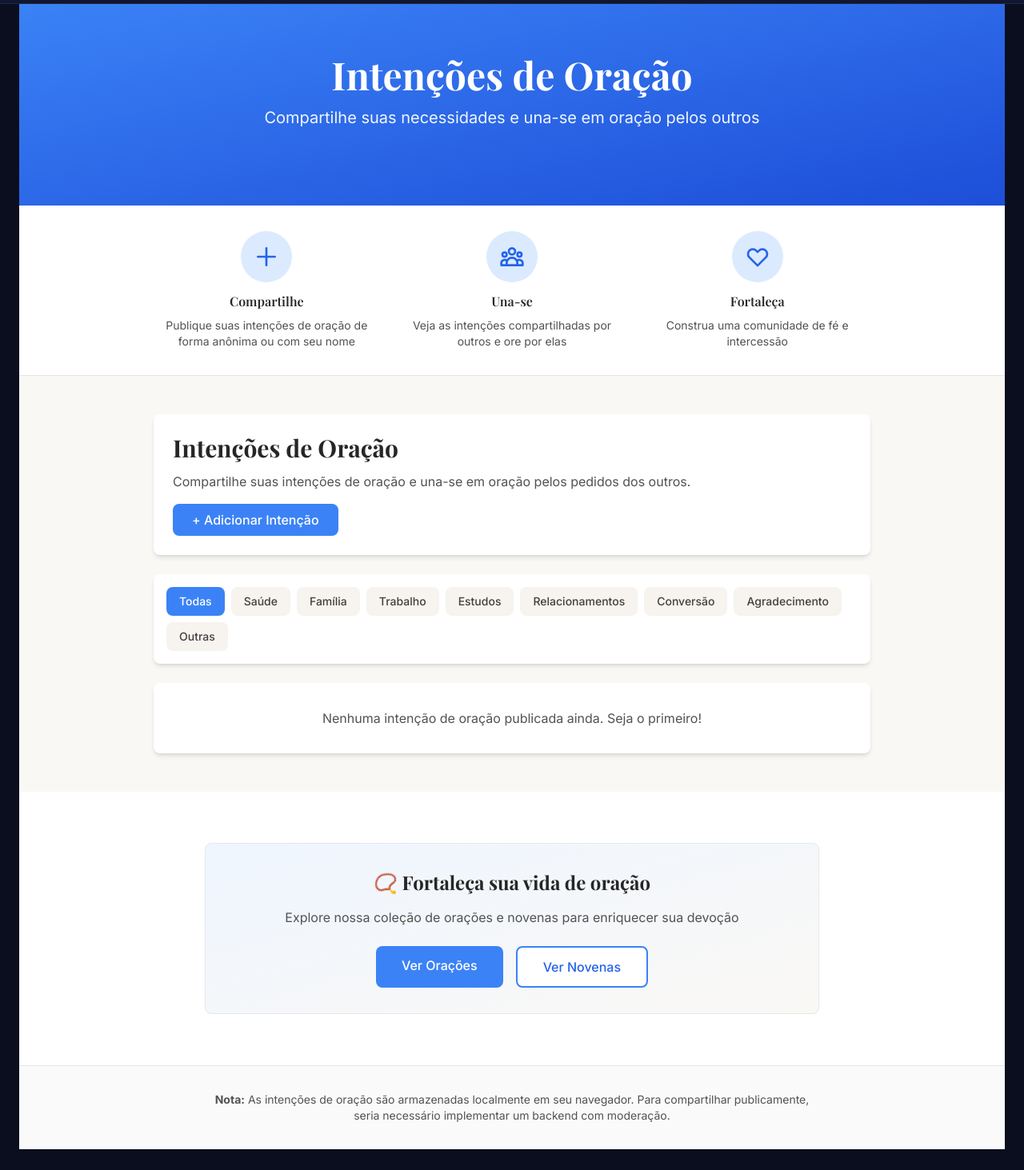
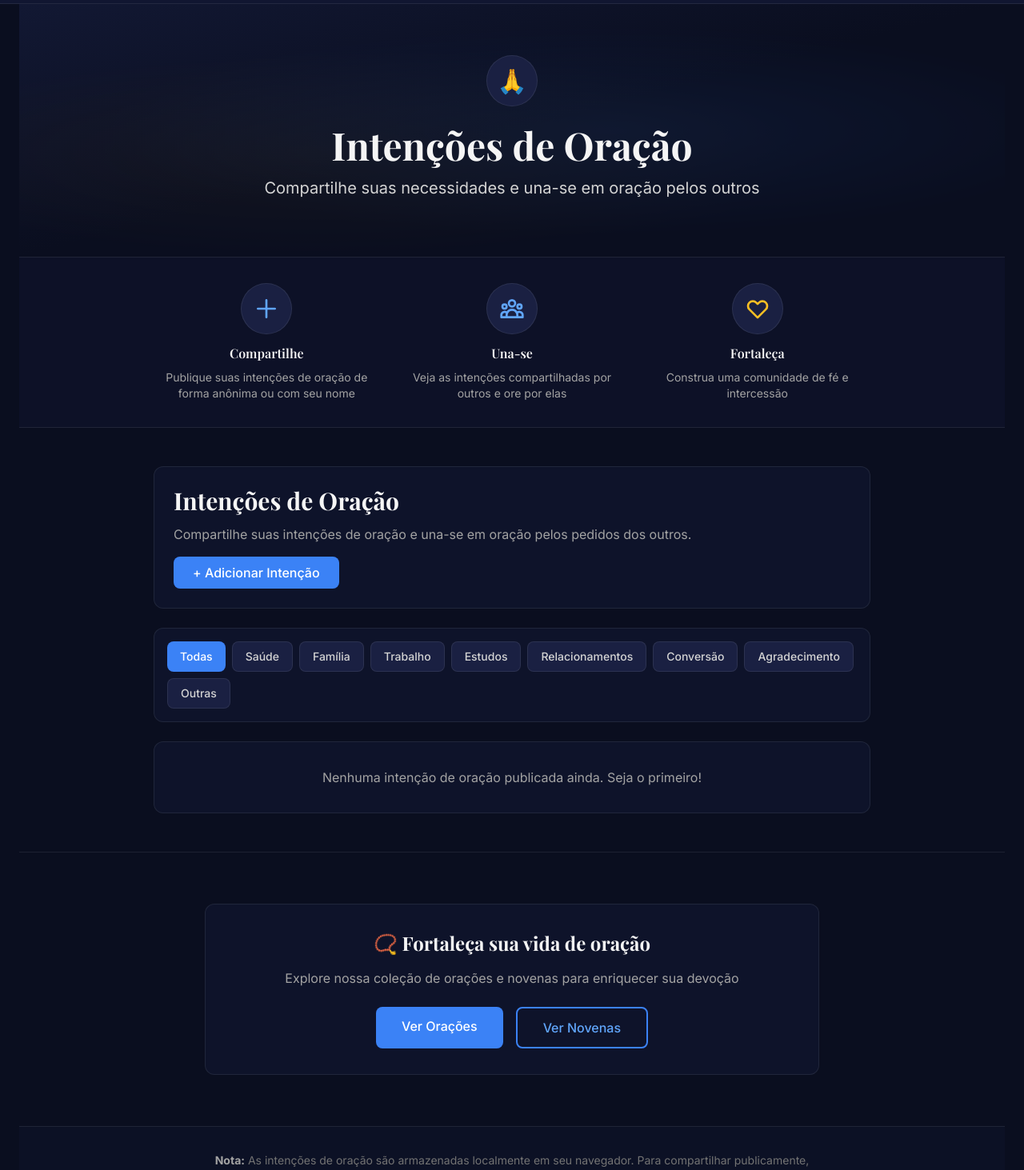
Before and after one commit to edubriguenti/amigosdoceu, a Next.js app: page /intencoes in a window 1280 px wide. Shown: the part 60-1523 px from the top of the page at 80% size. Built offline with nearby package versions, Linux system fonts and the light colour scheme.

Commit message:
intecoes fix

```diff
--- a/components/IntencoesOracao.js
+++ b/components/IntencoesOracao.js
@@ -15,9 +15,6 @@ const CATEGORIAS = [
 
 const STORAGE_KEY = 'amigos-do-ceu-intencoes';
 
-/**
- * Componente para gerenciar intenções de oração
- */
 export default function IntencoesOracao() {
   const [intencoes, setIntencoes] = useState([]);
   const [categoriaFiltro, setCategoriaFiltro] = useState('Todas');
@@ -31,45 +28,25 @@ export default function IntencoesOracao() {
     nome: ''
   });
 
-  // Carregar intenções
   useEffect(() => {
-    const carregarIntencoes = () => {
-      try {
-        const saved = localStorage.getItem(STORAGE_KEY);
-        if (saved) {
-          const data = JSON.parse(saved);
-          setIntencoes(data);
-        }
-      } catch (error) {
-        console.error('Erro ao carregar intenções:', error);
-      } finally {
-        setIsLoaded(true);
-      }
-    };
-
-    carregarIntencoes();
+    try {
+      const saved = localStorage.getItem(STORAGE_KEY);
+      if (saved) setIntencoes(JSON.parse(saved));
+    } catch {}
+    finally { setIsLoaded(true); }
   }, []);
 
-  // Salvar intenções
   useEffect(() => {
     if (isLoaded) {
-      try {
-        localStorage.setItem(STORAGE_KEY, JSON.stringify(intencoes));
-      } catch (error) {
-        console.error('Erro ao salvar intenções:', error);
-      }
+      try { localStorage.setItem(STORAGE_KEY, JSON.stringify(intencoes)); } catch {}
     }
   }, [intencoes, isLoaded]);
 
   const handleSubmit = (e) => {
     e.preventDefault();
+    if (!novaIntencao.texto.trim()) { alert('Por favor, escreva sua intenção de oração.'); return; }
 
-    if (!novaIntencao.texto.trim()) {
-      alert('Por favor, escreva sua intenção de oração.');
-      return;
-    }
-
-    const intencao = {
+    setIntencoes(prev => [{
       id: Date.now(),
       texto: novaIntencao.texto.trim(),
       categoria: novaIntencao.categoria,
@@ -78,81 +55,51 @@ export default function IntencoesOracao() {
       data: new Date().toISOString(),
       oracoes: 0,
       minhasOracoes: []
-    };
+    }, ...prev]);
 
-    setIntencoes(prev => [intencao, ...prev]);
-
-    // Resetar formulário
-    setNovaIntencao({
-      texto: '',
-      categoria: 'Saúde',
-      anonima: false,
-      nome: ''
-    });
+    setNovaIntencao({ texto: '', categoria: 'Saúde', anonima: false, nome: '' });
     setMostrarFormulario(false);
   };
 
   const handleOrar = (id) => {
-    setIntencoes(prev =>
-      prev.map(intencao => {
-        if (intencao.id === id) {
-          const jaOrou = intencao.minhasOracoes?.includes('user');
-
-          if (jaOrou) {
-            // Remove a oração
-            return {
-              ...intencao,
-              oracoes: Math.max(0, intencao.oracoes - 1),
-              minhasOracoes: intencao.minhasOracoes.filter(u => u !== 'user')
-            };
-          } else {
-            // Adiciona a oração
-            return {
-              ...intencao,
-              oracoes: intencao.oracoes + 1,
-              minhasOracoes: [...(intencao.minhasOracoes || []), 'user']
-            };
-          }
-        }
-        return intencao;
-      })
-    );
+    setIntencoes(prev => prev.map(intencao => {
+      if (intencao.id !== id) return intencao;
+      const jaOrou = intencao.minhasOracoes?.includes('user');
+      return jaOrou
+        ? { ...intencao, oracoes: Math.max(0, intencao.oracoes - 1), minhasOracoes: intencao.minhasOracoes.filter(u => u !== 'user') }
+        : { ...intencao, oracoes: intencao.oracoes + 1, minhasOracoes: [...(intencao.minhasOracoes || []), 'user'] };
+    }));
   };
 
-  const intencoesFiltradas = intencoes.filter(intencao =>
-    categoriaFiltro === 'Todas' || intencao.categoria === categoriaFiltro
-  );
+  const intencoesFiltradas = intencoes.filter(i => categoriaFiltro === 'Todas' || i.categoria === categoriaFiltro);
 
   const formatarData = (isoString) => {
-    const data = new Date(isoString);
-    const agora = new Date();
-    const diffMs = agora - data;
-    const diffMinutos = Math.floor(diffMs / 60000);
-    const diffHoras = Math.floor(diffMs / 3600000);
-    const diffDias = Math.floor(diffMs / 86400000);
+    const diff = Date.now() - new Date(isoString).getTime();
+    const min = Math.floor(diff / 60000);
+    const h = Math.floor(diff / 3600000);
+    const d = Math.floor(diff / 86400000);
+    if (min < 1) return 'Agora mesmo';
+    if (min < 60) return `${min} min atrás`;
+    if (h < 24) return `${h}h atrás`;
+    if (d < 7) return `${d}d atrás`;
+    return new Date(isoString).toLocaleDateString('pt-BR');
+  };
 
-    if (diffMinutos < 1) return 'Agora mesmo';
-    if (diffMinutos < 60) return `${diffMinutos} min atrás`;
-    if (diffHoras < 24) return `${diffHoras}h atrás`;
-    if (diffDias < 7) return `${diffDias}d atrás`;
-
-    return data.toLocaleDateString('pt-BR');
-  };
+  const inputClass = "w-full px-4 py-2 bg-cosmic-bg border border-cosmic-border rounded-lg text-neutral-100 placeholder-neutral-500 focus:ring-2 focus:ring-cosmic-blue focus:border-transparent outline-none transition";
 
   return (
     <div className="max-w-4xl mx-auto">
       {/* Cabeçalho */}
-      <div className="bg-white rounded-lg shadow-md p-6 mb-6">
-        <h2 className="text-3xl font-serif font-bold text-neutral-800 mb-3">
+      <div className="bg-cosmic-surface/60 border border-cosmic-border rounded-xl p-6 mb-6">
+        <h2 className="text-3xl font-serif font-bold text-neutral-100 mb-3">
           Intenções de Oração
         </h2>
-        <p className="text-neutral-600 mb-4">
+        <p className="text-neutral-400 mb-4">
           Compartilhe suas intenções de oração e una-se em oração pelos pedidos dos outros.
         </p>
-
         <button
           onClick={() => setMostrarFormulario(!mostrarFormulario)}
-          className="bg-accent-500 text-white px-6 py-2 rounded-lg hover:bg-accent-600 transition-colors font-medium"
+          className="bg-cosmic-blue text-white px-6 py-2 rounded-lg hover:bg-cosmic-blue/80 transition-colors font-medium"
         >
           {mostrarFormulario ? 'Cancelar' : '+ Adicionar Intenção'}
         </button>
@@ -165,16 +112,14 @@ export default function IntencoesOracao() {
             initial={{ opacity: 0, height: 0 }}
             animate={{ opacity: 1, height: 'auto' }}
             exit={{ opacity: 0, height: 0 }}
-            className="bg-white rounded-lg shadow-md p-6 mb-6 overflow-hidden"
+            className="bg-cosmic-surface/60 border border-cosmic-border rounded-xl p-6 mb-6 overflow-hidden"
           >
-            <h3 className="text-xl font-serif font-bold text-neutral-800 mb-4">
+            <h3 className="text-xl font-serif font-bold text-neutral-100 mb-4">
               Nova Intenção
             </h3>
-
             <form onSubmit={handleSubmit} className="space-y-4">
-              {/* Texto da intenção */}
               <div>
-                <label className="block text-sm font-medium text-neutral-700 mb-2">
+                <label className="block text-sm font-medium text-neutral-300 mb-2">
                   Sua Intenção de Oração *
                 </label>
                 <textarea
@@ -182,32 +127,28 @@ export default function IntencoesOracao() {
                   onChange={(e) => setNovaIntencao({ ...novaIntencao, texto: e.target.value })}
                   placeholder="Escreva sua intenção de oração..."
                   rows={4}
-                  className="w-full px-4 py-2 border border-neutral-300 rounded-lg focus:ring-2 focus:ring-accent-500 focus:border-transparent resize-none"
+                  className={inputClass + " resize-none"}
                   required
                 />
               </div>
-
-              {/* Categoria */}
               <div>
-                <label className="block text-sm font-medium text-neutral-700 mb-2">
+                <label className="block text-sm font-medium text-neutral-300 mb-2">
                   Categoria
                 </label>
                 <select
                   value={novaIntencao.categoria}
                   onChange={(e) => setNovaIntencao({ ...novaIntencao, categoria: e.target.value })}
-                  className="w-full px-4 py-2 border border-neutral-300 rounded-lg focus:ring-2 focus:ring-accent-500 focus:border-transparent"
+                  className={inputClass}
                 >
                   {CATEGORIAS.filter(c => c !== 'Todas').map(categoria => (
-                    <option key={categoria} value={categoria}>
+                    <option key={categoria} value={categoria} className="bg-cosmic-bg">
                       {categoria}
                     </option>
                   ))}
                 </select>
               </div>
-
-              {/* Nome */}
               <div>
-                <label className="block text-sm font-medium text-neutral-700 mb-2">
+                <label className="block text-sm font-medium text-neutral-300 mb-2">
                   Seu Nome (opcional)
                 </label>
                 <input
@@ -216,36 +157,32 @@ export default function IntencoesOracao() {
                   onChange={(e) => setNovaIntencao({ ...novaIntencao, nome: e.target.value })}
                   placeholder="Digite seu nome"
                   disabled={novaIntencao.anonima}
-                  className="w-full px-4 py-2 border border-neutral-300 rounded-lg focus:ring-2 focus:ring-accent-500 focus:border-transparent disabled:bg-neutral-100"
+                  className={inputClass + " disabled:opacity-40 disabled:cursor-not-allowed"}
                 />
               </div>
-
-              {/* Checkbox anônimo */}
               <div className="flex items-center">
                 <input
                   type="checkbox"
                   id="anonima"
                   checked={novaIntencao.anonima}
                   onChange={(e) => setNovaIntencao({ ...novaIntencao, anonima: e.target.checked })}
-                  className="w-4 h-4 text-accent-600 border-neutral-300 rounded focus:ring-accent-500"
+                  className="w-4 h-4 accent-cosmic-blue border-cosmic-border rounded"
                 />
-                <label htmlFor="anonima" className="ml-2 text-sm text-neutral-700">
+                <label htmlFor="anonima" className="ml-2 text-sm text-neutral-300">
                   Publicar como anônimo
                 </label>
               </div>
-
-              {/* Botões */}
               <div className="flex gap-3">
                 <button
                   type="submit"
-                  className="bg-accent-500 text-white px-6 py-2 rounded-lg hover:bg-accent-600 transition-colors font-medium"
+                  className="bg-cosmic-blue text-white px-6 py-2 rounded-lg hover:bg-cosmic-blue/80 transition-colors font-medium"
                 >
                   Publicar Intenção
                 </button>
                 <button
                   type="button"
                   onClick={() => setMostrarFormulario(false)}
-                  className="bg-neutral-200 text-neutral-700 px-6 py-2 rounded-lg hover:bg-neutral-300 transition-colors font-medium"
+                  className="bg-cosmic-surface-2 text-neutral-300 px-6 py-2 rounded-lg hover:bg-cosmic-surface border border-cosmic-border transition-colors font-medium"
                 >
                   Cancelar
                 </button>
@@ -256,7 +193,7 @@ export default function IntencoesOracao() {
       </AnimatePresence>
 
       {/* Filtros */}
-      <div className="bg-white rounded-lg shadow-md p-4 mb-6">
+      <div className="bg-cosmic-surface/60 border border-cosmic-border rounded-xl p-4 mb-6">
         <div className="flex flex-wrap gap-2">
           {CATEGORIAS.map(categoria => (
             <button
@@ -264,8 +201,8 @@ export default function IntencoesOracao() {
               onClick={() => setCategoriaFiltro(categoria)}
               className={`px-4 py-2 rounded-lg text-sm font-medium transition-colors ${
                 categoriaFiltro === categoria
-                  ? 'bg-accent-500 text-white'
-                  : 'bg-primary-100 text-neutral-700 hover:bg-primary-200'
+                  ? 'bg-cosmic-blue text-white'
+                  : 'bg-cosmic-surface-2 text-neutral-300 hover:bg-cosmic-surface border border-cosmic-border'
               }`}
             >
               {categoria}
@@ -277,8 +214,8 @@ export default function IntencoesOracao() {
       {/* Lista de intenções */}
       <div className="space-y-4">
         {intencoesFiltradas.length === 0 ? (
-          <div className="bg-white rounded-lg shadow-md p-8 text-center">
-            <p className="text-neutral-600">
+          <div className="bg-cosmic-surface/60 border border-cosmic-border rounded-xl p-8 text-center">
+            <p className="text-neutral-400">
               {categoriaFiltro === 'Todas'
                 ? 'Nenhuma intenção de oração publicada ainda. Seja o primeiro!'
                 : `Nenhuma intenção na categoria "${categoriaFiltro}".`}
@@ -287,65 +224,44 @@ export default function IntencoesOracao() {
         ) : (
           intencoesFiltradas.map((intencao, index) => {
             const jaOrou = intencao.minhasOracoes?.includes('user');
-
             return (
               <motion.div
                 key={intencao.id}
                 initial={{ opacity: 0, y: 20 }}
                 animate={{ opacity: 1, y: 0 }}
                 transition={{ delay: index * 0.05 }}
-                className="bg-white rounded-lg shadow-md p-6 hover:shadow-lg transition-shadow"
+                className="bg-cosmic-surface/60 border border-cosmic-border rounded-xl p-6 hover:border-cosmic-blue/30 transition-colors"
               >
-                {/* Cabeçalho */}
                 <div className="flex items-start justify-between mb-3">
                   <div className="flex-1">
                     <div className="flex items-center gap-2 mb-1">
-                      <span className="font-medium text-neutral-800">
-                        {intencao.nome}
-                      </span>
-                      <span className="text-xs text-neutral-500">
-                        • {formatarData(intencao.data)}
-                      </span>
+                      <span className="font-medium text-neutral-100">{intencao.nome}</span>
+                      <span className="text-xs text-neutral-500">• {formatarData(intencao.data)}</span>
                     </div>
-                    <span className="inline-block bg-accent-100 text-accent-700 text-xs px-2 py-1 rounded">
+                    <span className="inline-block bg-cosmic-blue/20 text-cosmic-blue-light text-xs px-2 py-1 rounded border border-cosmic-blue/20">
                       {intencao.categoria}
                     </span>
                   </div>
                 </div>
 
-                {/* Texto da intenção */}
-                <p className="text-neutral-700 leading-relaxed mb-4">
-                  {intencao.texto}
-                </p>
+                <p className="text-neutral-300 leading-relaxed mb-4">{intencao.texto}</p>
 
-                {/* Botão de orar */}
                 <div className="flex items-center gap-3">
                   <button
                     onClick={() => handleOrar(intencao.id)}
                     className={`flex items-center gap-2 px-4 py-2 rounded-lg font-medium transition-colors ${
                       jaOrou
-                        ? 'bg-accent-500 text-white hover:bg-accent-600'
-                        : 'bg-primary-100 text-neutral-700 hover:bg-primary-200'
+                        ? 'bg-cosmic-gold text-cosmic-bg hover:bg-cosmic-gold/80'
+                        : 'bg-cosmic-surface-2 text-neutral-300 hover:bg-cosmic-surface border border-cosmic-border'
                     }`}
                   >
-                    <svg
-                      className="w-5 h-5"
-                      fill="none"
-                      stroke="currentColor"
-                      viewBox="0 0 24 24"
-                    >
-                      <path
-                        strokeLinecap="round"
-                        strokeLinejoin="round"
-                        strokeWidth={2}
-                        d="M5 13l4 4L19 7"
-                      />
+                    <svg className="w-5 h-5" fill="none" stroke="currentColor" viewBox="0 0 24 24">
+                      <path strokeLinecap="round" strokeLinejoin="round" strokeWidth={2} d="M5 13l4 4L19 7" />
                     </svg>
                     {jaOrou ? 'Estou orando' : 'Orar por isso'}
                   </button>
-
                   {intencao.oracoes > 0 && (
-                    <span className="text-sm text-neutral-600">
+                    <span className="text-sm text-neutral-500">
                       {intencao.oracoes} {intencao.oracoes === 1 ? 'pessoa está' : 'pessoas estão'} orando
                     </span>
                   )}
--- a/pages/intencoes/index.js
+++ b/pages/intencoes/index.js
@@ -12,14 +12,21 @@ export default function IntencoesPage() {
         url="https://amigosdoceu.vercel.app/intencoes"
         keywords="intenções de oração, pedidos de oração, comunidade católica, intercessão"
       />
+
       {/* Hero Section */}
-      <section className="bg-gradient-to-br from-accent-500 to-accent-700 text-white py-16">
-        <div className="container mx-auto px-4">
+      <section className="relative overflow-hidden py-16">
+        <div className="absolute inset-0 bg-gradient-to-br from-cosmic-surface via-cosmic-bg to-cosmic-bg" />
+        <div className="absolute inset-0 opacity-20"
+          style={{ background: 'radial-gradient(ellipse at 60% 50%, rgba(59,130,246,0.4), transparent 60%), radial-gradient(ellipse at 30% 60%, rgba(251,191,36,0.2), transparent 50%)' }} />
+        <div className="relative container mx-auto px-4">
           <div className="max-w-4xl mx-auto text-center">
-            <h1 className="text-4xl md:text-5xl font-serif font-bold mb-4">
+            <div className="inline-flex items-center justify-center w-16 h-16 rounded-full bg-cosmic-surface-2 border border-cosmic-border mb-6">
+              <span className="text-3xl">🙏</span>
+            </div>
+            <h1 className="text-4xl md:text-5xl font-serif font-bold text-neutral-100 mb-4">
               Intenções de Oração
             </h1>
-            <p className="text-xl text-accent-50 mb-8">
+            <p className="text-xl text-neutral-300 mb-2">
               Compartilhe suas necessidades e una-se em oração pelos outros
             </p>
           </div>
@@ -27,40 +34,40 @@ export default function IntencoesPage() {
       </section>
 
       {/* Informação sobre a página */}
-      <section className="bg-white py-8 border-b border-neutral-200">
+      <section className="bg-cosmic-surface/40 border-y border-cosmic-border py-8">
         <div className="container mx-auto px-4">
           <div className="max-w-4xl mx-auto">
             <div className="grid grid-cols-1 md:grid-cols-3 gap-6">
               <div className="text-center">
-                <div className="bg-accent-100 w-16 h-16 rounded-full flex items-center justify-center mx-auto mb-3">
-                  <svg className="w-8 h-8 text-accent-600" fill="none" stroke="currentColor" viewBox="0 0 24 24">
+                <div className="bg-cosmic-surface-2 w-16 h-16 rounded-full flex items-center justify-center mx-auto mb-3 border border-cosmic-border">
+                  <svg className="w-8 h-8 text-cosmic-blue-light" fill="none" stroke="currentColor" viewBox="0 0 24 24">
                     <path strokeLinecap="round" strokeLinejoin="round" strokeWidth={2} d="M12 4v16m8-8H4" />
                   </svg>
                 </div>
-                <h3 className="font-semibold text-neutral-800 mb-2">Compartilhe</h3>
-                <p className="text-sm text-neutral-600">
+                <h3 className="font-semibold text-neutral-100 mb-2">Compartilhe</h3>
+                <p className="text-sm text-neutral-400">
                   Publique suas intenções de oração de forma anônima ou com seu nome
                 </p>
               </div>
               <div className="text-center">
-                <div className="bg-accent-100 w-16 h-16 rounded-full flex items-center justify-center mx-auto mb-3">
-                  <svg className="w-8 h-8 text-accent-600" fill="none" stroke="currentColor" viewBox="0 0 24 24">
+                <div className="bg-cosmic-surface-2 w-16 h-16 rounded-full flex items-center justify-center mx-auto mb-3 border border-cosmic-border">
+                  <svg className="w-8 h-8 text-cosmic-blue-light" fill="none" stroke="currentColor" viewBox="0 0 24 24">
                     <path strokeLinecap="round" strokeLinejoin="round" strokeWidth={2} d="M17 20h5v-2a3 3 0 00-5.356-1.857M17 20H7m10 0v-2c0-.656-.126-1.283-.356-1.857M7 20H2v-2a3 3 0 015.356-1.857M7 20v-2c0-.656.126-1.283.356-1.857m0 0a5.002 5.002 0 019.288 0M15 7a3 3 0 11-6 0 3 3 0 016 0zm6 3a2 2 0 11-4 0 2 2 0 014 0zM7 10a2 2 0 11-4 0 2 2 0 014 0z" />
                   </svg>
                 </div>
-                <h3 className="font-semibold text-neutral-800 mb-2">Una-se</h3>
-                <p className="text-sm text-neutral-600">
+                <h3 className="font-semibold text-neutral-100 mb-2">Una-se</h3>
+                <p className="text-sm text-neutral-400">
                   Veja as intenções compartilhadas por outros e ore por elas
                 </p>
               </div>
               <div className="text-center">
-                <div className="bg-accent-100 w-16 h-16 rounded-full flex items-center justify-center mx-auto mb-3">
-                  <svg className="w-8 h-8 text-accent-600" fill="none" stroke="currentColor" viewBox="0 0 24 24">
+                <div className="bg-cosmic-surface-2 w-16 h-16 rounded-full flex items-center justify-center mx-auto mb-3 border border-cosmic-border">
+                  <svg className="w-8 h-8 text-cosmic-gold" fill="none" stroke="currentColor" viewBox="0 0 24 24">
                     <path strokeLinecap="round" strokeLinejoin="round" strokeWidth={2} d="M4.318 6.318a4.5 4.5 0 000 6.364L12 20.364l7.682-7.682a4.5 4.5 0 00-6.364-6.364L12 7.636l-1.318-1.318a4.5 4.5 0 00-6.364 0z" />
                   </svg>
                 </div>
-                <h3 className="font-semibold text-neutral-800 mb-2">Fortaleça</h3>
-                <p className="text-sm text-neutral-600">
+                <h3 className="font-semibold text-neutral-100 mb-2">Fortaleça</h3>
+                <p className="text-sm text-neutral-400">
                   Construa uma comunidade de fé e intercessão
                 </p>
               </div>
@@ -70,33 +77,33 @@ export default function IntencoesPage() {
       </section>
 
       {/* Componente de Intenções */}
-      <section className="py-12 bg-primary-50">
+      <section className="py-12">
         <div className="container mx-auto px-4">
           <IntencoesOracao />
         </div>
       </section>
 
       {/* CTA Section */}
-      <section className="bg-white py-16">
+      <section className="py-16 border-t border-cosmic-border">
         <div className="container mx-auto px-4">
           <div className="max-w-3xl mx-auto">
-            <div className="bg-gradient-to-br from-accent-50 to-primary-50 rounded-lg p-8 border border-accent-200">
-              <h2 className="text-2xl font-serif font-bold text-neutral-800 mb-4 text-center">
+            <div className="bg-cosmic-surface/60 border border-cosmic-border rounded-xl p-8">
+              <h2 className="text-2xl font-serif font-bold text-neutral-100 mb-4 text-center">
                 📿 Fortaleça sua vida de oração
               </h2>
-              <p className="text-neutral-600 mb-6 text-center">
+              <p className="text-neutral-400 mb-6 text-center">
                 Explore nossa coleção de orações e novenas para enriquecer sua devoção
               </p>
               <div className="flex flex-wrap justify-center gap-4">
                 <Link
                   href="/oracoes"
-                  className="bg-accent-500 text-white px-8 py-3 rounded-lg hover:bg-accent-600 transition-colors font-medium"
+                  className="bg-cosmic-blue text-white px-8 py-3 rounded-lg hover:bg-cosmic-blue/80 transition-colors font-medium"
                 >
                   Ver Orações
                 </Link>
                 <Link
                   href="/novenas"
-                  className="bg-white text-accent-600 border-2 border-accent-500 px-8 py-3 rounded-lg hover:bg-accent-50 transition-colors font-medium"
+                  className="bg-transparent text-cosmic-blue-light border-2 border-cosmic-blue px-8 py-3 rounded-lg hover:bg-cosmic-blue/10 transition-colors font-medium"
                 >
                   Ver Novenas
                 </Link>
@@ -107,11 +114,11 @@ export default function IntencoesPage() {
       </section>
 
       {/* Nota sobre privacidade */}
-      <section className="bg-neutral-50 py-8 border-t border-neutral-200">
+      <section className="bg-cosmic-surface/30 border-t border-cosmic-border py-8">
         <div className="container mx-auto px-4">
           <div className="max-w-3xl mx-auto text-center">
-            <p className="text-sm text-neutral-600">
-              <strong>Nota:</strong> As intenções de oração são armazenadas localmente em seu navegador.
+            <p className="text-sm text-neutral-500">
+              <strong className="text-neutral-400">Nota:</strong> As intenções de oração são armazenadas localmente em seu navegador.
               Para compartilhar publicamente, seria necessário implementar um backend com moderação.
             </p>
           </div>
```
